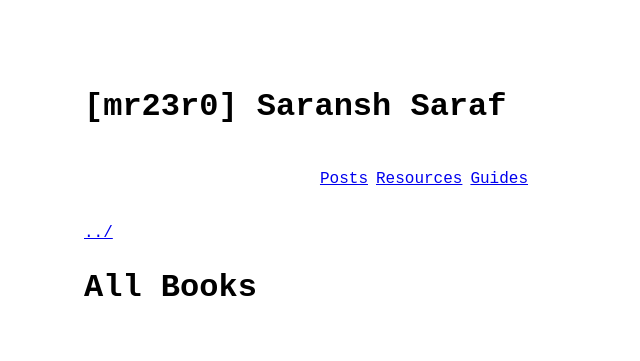
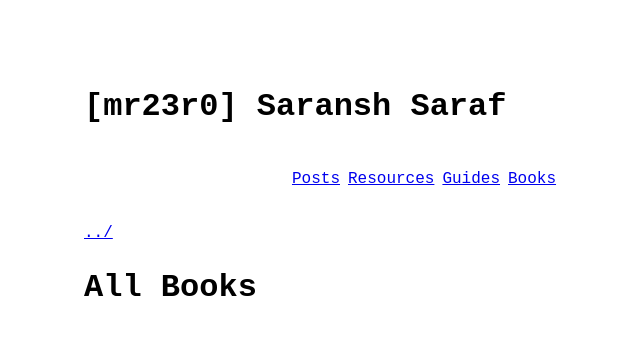
Before and after one commit to mr23r0/mr23r0.github.io, a Jekyll site: the page built from books-archive.md, in a window 1280 px wide. Shown: the top 361 px of the page, without its empty margins (236-876 px from the left). Built offline with Jekyll 4.4.1, drawn with Linux system fonts in a browser that asks for light colours.

Commit message:
adding books hyperlink

```diff
--- a/_data/categories.yml
+++ b/_data/categories.yml
@@ -4,3 +4,5 @@
   url : "resources-archive"
 - category : guides
   url : guides-archive
+- category : books
+  url : books-archive
```
